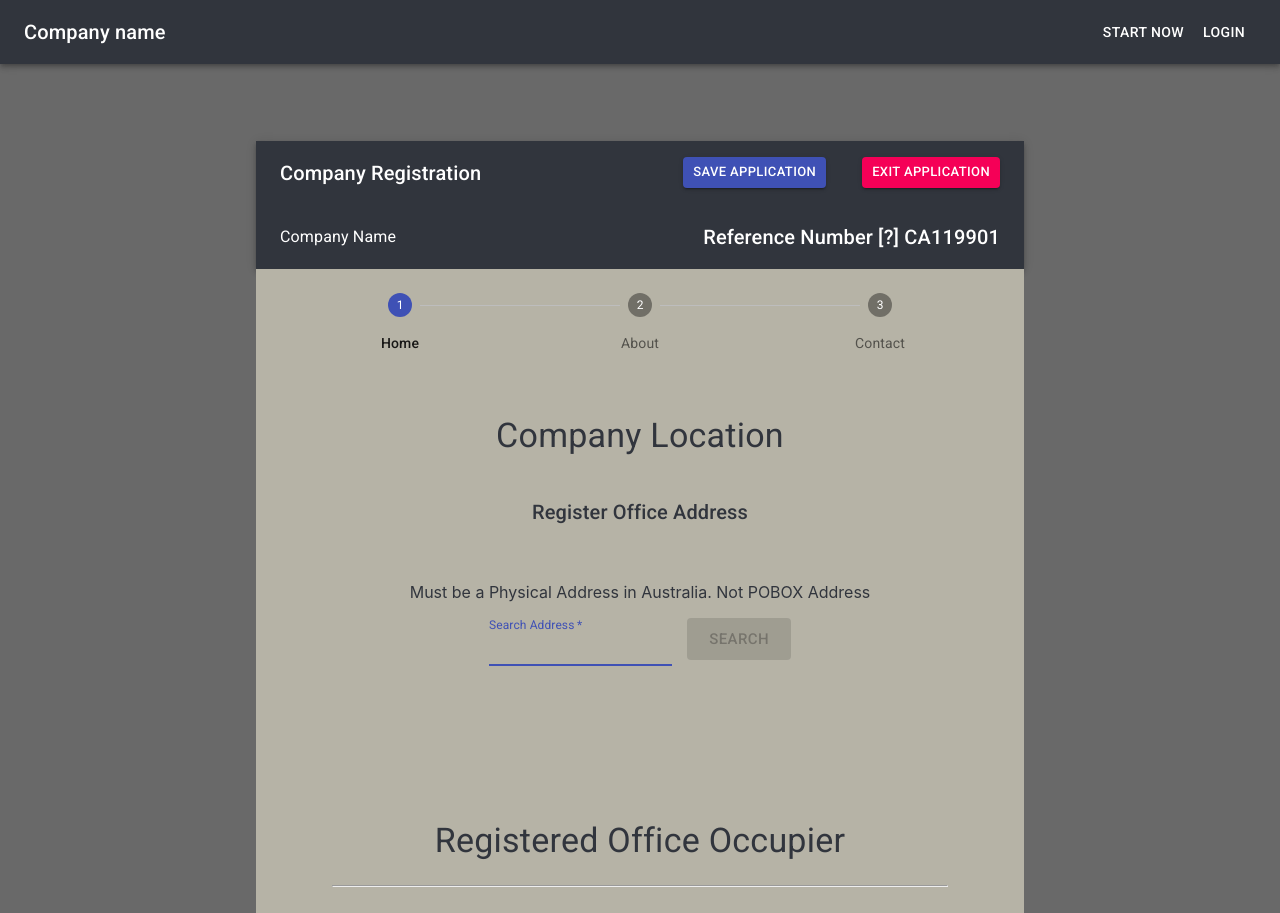
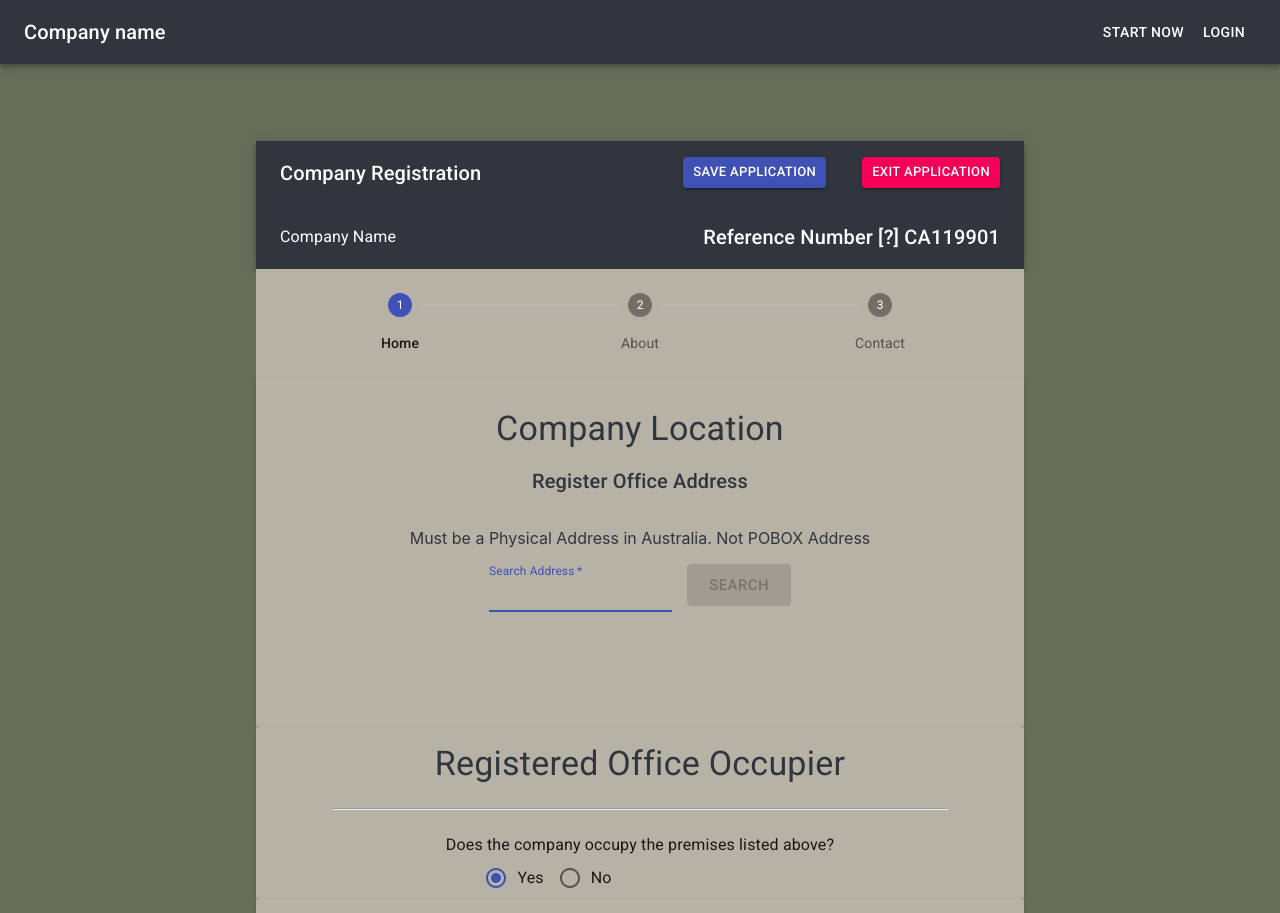
Before and after one commit to arslanismail/React-16-Materialize-Ui-Project-Boiler-Plate, a React (Create React App) app: page / in a window 1280 px wide. Shown: the top 913 px of the page. Built offline with nearby package versions, Linux system fonts and the light colour scheme.

Commit message:
Update: Styling

```diff
--- a/public/index.html
+++ b/public/index.html
@@ -34,7 +34,7 @@
     -->
     <title>React App</title>
   </head>
-  <body style="background-color: #696969;">
+  <body style="background-color: rgb(104, 109, 89);">
     <noscript>You need to enable JavaScript to run this app.</noscript>
     <div id="root"></div>
     <!--
--- a/src/App.js
+++ b/src/App.js
@@ -42,7 +42,7 @@ function App(props) {
   };
   return (
     <React.Fragment>
-      <div style={{ backgroundColor: "#696969" }}>
+      <div style={{ backgroundColor: "rgb(104, 109, 89)" }}>
         <Layout
           handleBack={handleBack}
           steps={steps}
--- a/src/components/Home/Home.js
+++ b/src/components/Home/Home.js
@@ -1,5 +1,5 @@
 import React from "react";
-import { Button } from "@material-ui/core";
+import { Button, Card } from "@material-ui/core";
 import Utility from "../../utils/Utility";
 import Typography from "@material-ui/core/Typography";
 import AddressForm from "./Forms/AddressForm";
@@ -112,6 +112,9 @@ export default function Home(props) {
         // backgroundColor:"#31353D",
       }}
     >
+      <Card style={{ backgroundColor: "rgb(182, 179, 166)" }}>
+        {" "}
+        <div style={{ marginTop: "2%" }}></div>
         <Typography component="h1" variant="h4" className={classes.typo}>
           Company Location
         </Typography>
@@ -147,18 +150,24 @@ export default function Home(props) {
             />
           </React.Fragment>
         )}
+      </Card>
+
+      <Card style={{ backgroundColor: "rgb(182, 179, 166)" }}>
         <div>
           <OfficeOcupier
             isPermiseExists={options.isPermiseExists}
             permiseActionHandler={(e) => permiseActionHandler(e)}
           />
         </div>
+      </Card>
+      <Card style={{ backgroundColor: "rgb(182, 179, 166)" }}>
         <div>
           <SpecialPurpose
             isSuperannuationTrustee={options.isSuperannuationTrustee}
             superannuationTrusteeHandler={superannuationTrusteeHandler}
           />
         </div>
+      </Card>
     </div>
   );
 }
--- a/src/components/Home/SpecialPurpose.js
+++ b/src/components/Home/SpecialPurpose.js
@@ -16,8 +16,6 @@ export default function SpecialPurpose(props) {
   return (
     <React.Fragment>
       <div>
-
-
         {/* <hr style={{ marginTop: "3%", marginBottom: "3%", width: "80%" }} /> */}
         <Typography component="h1" variant="h4" className={classes.typo}>
           Special Purpose
@@ -69,6 +67,7 @@ export default function SpecialPurpose(props) {
                 width: "80%",
                 marginLeft: "15%",
                 height: "20%",
+                marginBottom: "2%",
               }}
             >
               <CardContent>
@@ -82,7 +81,8 @@ export default function SpecialPurpose(props) {
                     trustee of a superannuation fund;
                   </li>
                   <li style={{ float: "left" }}>
-                  The directors of the company must be the members of the fund;
+                    The directors of the company must be the members of the
+                    fund;
                   </li>
                   <li style={{ float: "left" }}>
                     The directors are not entitled to be remunerated;
--- a/src/utils/Utility.js
+++ b/src/utils/Utility.js
@@ -31,7 +31,7 @@ export default class Utility {
     },
     content: {
       marginTop: "10%",
-      backgroundColor:"#31353D",
+      backgroundColor: "#31353D",
     },
     barButton: {
       marginLeft: "5%",
@@ -41,7 +41,6 @@ export default class Utility {
   static useAppStyles = makeStyles((theme) => ({
     root: {
       width: "100%",
-
     },
     backButton: {
       marginRight: theme.spacing(1),
@@ -101,8 +100,7 @@ export default class Utility {
 
     typo: {
       color: "#31353D",
-      paddingTop:"5%"
-
+      paddingTop: "2%",
     },
     root: {
       minWidth: 275,
@@ -121,18 +119,17 @@ export default class Utility {
   }));
   static useAboutStyle = makeStyles((theme) => ({
     root: {
-      display: 'flex',
-      flexWrap: 'wrap',
-      '& > *': {
+      display: "flex",
+      flexWrap: "wrap",
+      "& > *": {
         margin: theme.spacing(1),
         width: theme.spacing(16),
         height: theme.spacing(16),
 
-          background: "#f1f1f1",
-          '&:hover': {
-             background: "rgb(154,153,155)",
-          }
-
+        background: "#f1f1f1",
+        "&:hover": {
+          background: "rgb(154,153,155)",
+        },
       },
       typo: {
         color: "#303F9F",
```
Lines whose indentation alone changed are shown as unchanged.
